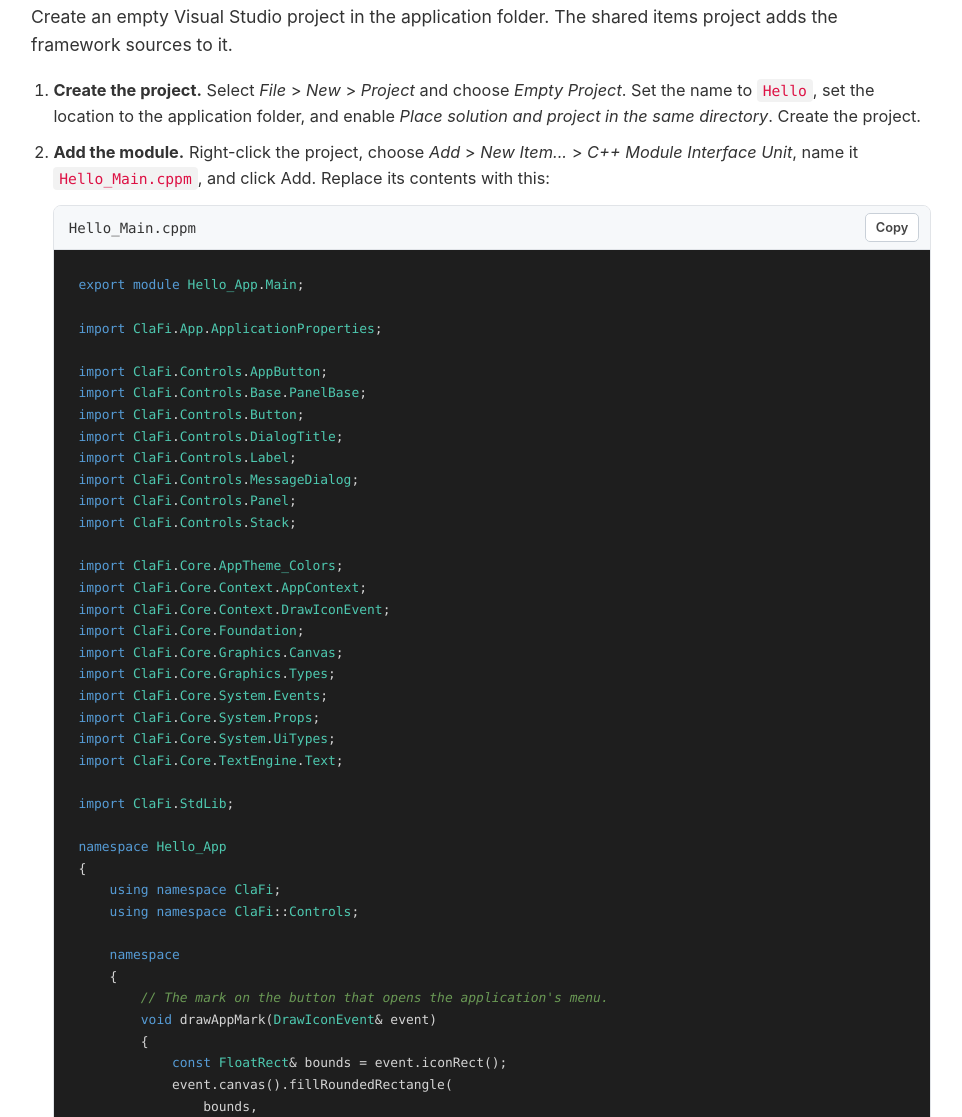
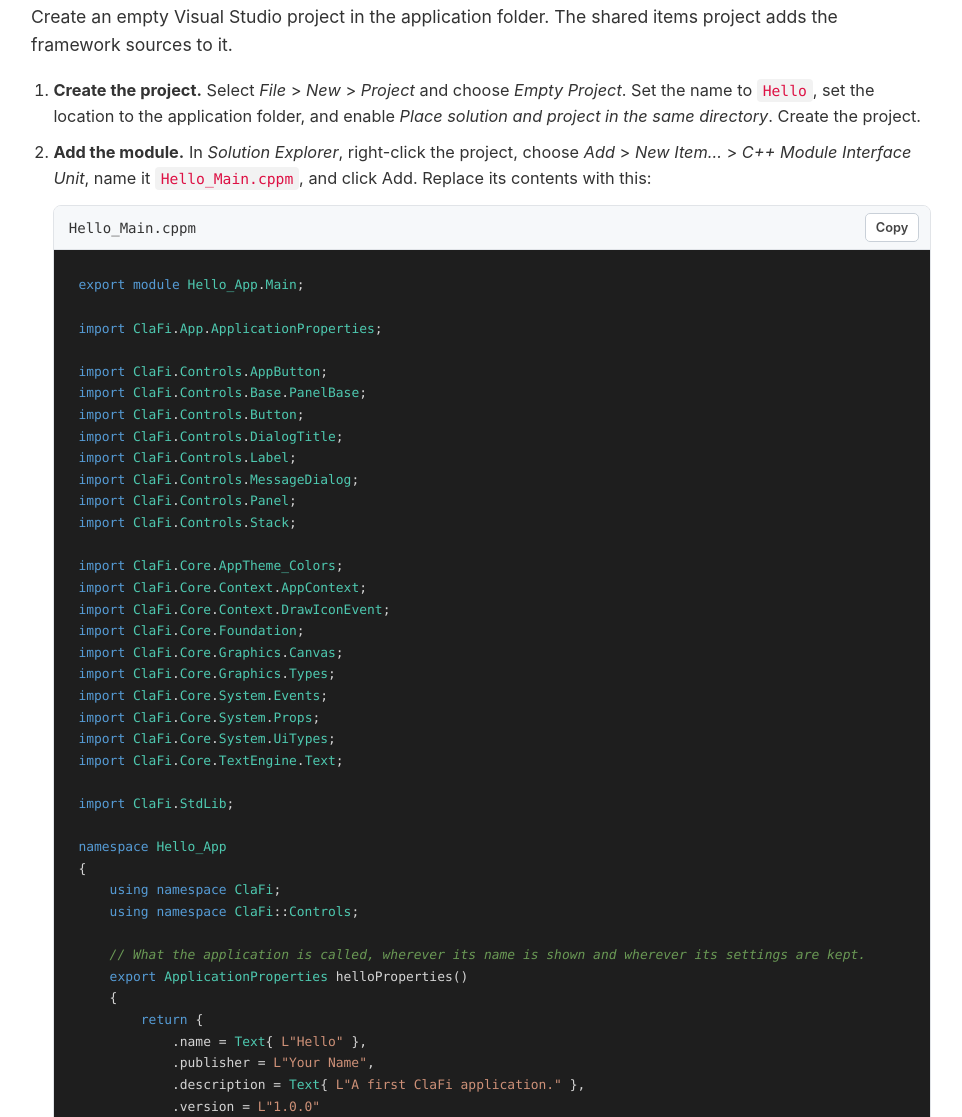
Before and after one commit to clafi-fw/cpp, a plain HTML site: page docs/quickstart.html in a window 1280 px wide. Shown: the part 2382-3499 px from the top of the page, without its empty margins (309-1271 px from the left). Drawn offline with Linux system fonts and the light colour scheme.

Commit message:
Quick start correction

```diff
--- a/docs/quickstart.html
+++ b/docs/quickstart.html
@@ -943,6 +943,17 @@ m_reloadButton.onClick([](<span class="tp">ClickEvent</span>&amp; event) {
             lines.push('    using namespace ClaFi;');
             lines.push('    using namespace ClaFi::Controls;');
             lines.push('');
+            lines.push('    // What the application is called, wherever its name is shown and wherever its settings are kept.');
+            lines.push('    export ApplicationProperties ' + propertiesFunction() + '()');
+            lines.push('    {');
+            lines.push('        return {');
+            lines.push('            .name = Text{ L"' + state.name + '" },');
+            lines.push('            .publisher = L"Your Name",');
+            lines.push('            .description = Text{ L"A first ClaFi application." },');
+            lines.push('            .version = L"1.0.0"');
+            lines.push('        };');
+            lines.push('    }');
+            lines.push('');
             if (has('menu')) {
                 lines.push('    namespace');
                 lines.push('    {');
@@ -1081,6 +1092,7 @@ m_reloadButton.onClick([](<span class="tp">ClickEvent</span>&amp; event) {
             lines.push('        WithBody{');
             lines.push('            params,');
             lines.push('            HostProps{');
+            lines.push('                UiElement::Dialog,');
             lines.push('                FormPlacement::Default,');
             if (pages) {
                 lines.push('                MinSize{ 640.0f, 400.0f },');
@@ -1145,16 +1157,6 @@ m_reloadButton.onClick([](<span class="tp">ClickEvent</span>&amp; event) {
                 lines.push('    }');
                 lines.push('');
             }
-            lines.push('    // What the application is called, wherever its name is shown and wherever its settings are kept.');
-            lines.push('    export ApplicationProperties ' + propertiesFunction() + '()');
-            lines.push('    {');
-            lines.push('        return {');
-            lines.push('            .name = Text{ L"' + state.name + '" },');
-            lines.push('            .publisher = L"Your Name",');
-            lines.push('            .description = Text{ L"A first ClaFi application." },');
-            lines.push('            .version = L"1.0.0"');
-            lines.push('        };');
-            lines.push('    }');
             lines.push('}');
             return lines.join('\n');
         }
@@ -1300,8 +1302,8 @@ m_reloadButton.onClick([](<span class="tp">ClickEvent</span>&amp; event) {
             lines.push('# ' + name + ' - an application built against the ClaFi clone beside this folder.');
             lines.push('cmake_minimum_required(VERSION 4.3)');
             lines.push('');
-            lines.push('# libc++, for import std, and the same thread support in every module.');
-            lines.push('set(CMAKE_CXX_FLAGS "${CMAKE_CXX_FLAGS} -stdlib=libc++ -pthread")');
+            lines.push('# libc++, for import std; no RTTI; and the same thread support in every module.');
+            lines.push('set(CMAKE_CXX_FLAGS "${CMAKE_CXX_FLAGS} -stdlib=libc++ -fno-rtti -pthread")');
             lines.push('');
             lines.push('# The gate that turns import std on. The token follows the feature behavior; a newer CMake may need its own here.');
             lines.push('if(CMAKE_VERSION VERSION_LESS 4.4)');
@@ -1523,10 +1525,10 @@ m_reloadButton.onClick([](<span class="tp">ClickEvent</span>&amp; event) {
                 html.push('<p>Create an empty Visual Studio project in the application folder. The shared items project adds the framework sources to it.</p>');
                 html.push('<ol class="uisteps">');
                 html.push('<li><strong>Create the project.</strong> Select <em>File</em> &gt; <em>New</em> &gt; <em>Project</em> and choose <em>Empty Project</em>. Set the name to <code>' + escapeHtml(state.name) + '</code>, set the location to the application folder, and enable <em>Place solution and project in the same directory</em>. Create the project.</li>');
-                html.push('<li><strong>Add the module.</strong> Right-click the project, choose <em>Add</em> &gt; <em>New Item...</em> &gt; <em>C++ Module Interface Unit</em>, name it <code>' + escapeHtml(state.name) + '_Main.cppm</code>, and click Add. Replace its contents with this:' + codeCard(moduleFile) + '</li>');
-                html.push('<li><strong>Add the entry point.</strong> Right-click the project, choose <em>Add</em> &gt; <em>New Item...</em> &gt; <em>C++ File (.cpp)</em>, name it <code>' + escapeHtml(state.name) + '_Win32.cpp</code>, and click Add. Replace its contents with this:' + codeCard(winEntryFile) + '</li>');
-                html.push('<li><strong>Add the framework\'s shared items.</strong> Right-click the solution, choose <em>Add</em> &gt; <em>Existing Project...</em>, and select <code>&lt;clone&gt;\\Visual Studio Shared Items\\ClaFi.vcxitems</code>. This adds the framework to the solution; the module imports are available after the reference in the next step.</li>');
-                html.push('<li><strong>Reference the framework.</strong> Right-click the <code>' + escapeHtml(state.name) + '</code> project, choose <em>Add</em> &gt; <em>Reference...</em>, check <code>ClaFi</code> and click OK.</li>');
+                html.push('<li><strong>Add the module.</strong> In <em>Solution Explorer</em>, right-click the project, choose <em>Add</em> &gt; <em>New Item...</em> &gt; <em>C++ Module Interface Unit</em>, name it <code>' + escapeHtml(state.name) + '_Main.cppm</code>, and click Add. Replace its contents with this:' + codeCard(moduleFile) + '</li>');
+                html.push('<li><strong>Add the entry point.</strong> In <em>Solution Explorer</em>, right-click the project, choose <em>Add</em> &gt; <em>New Item...</em> &gt; <em>C++ File (.cpp)</em>, name it <code>' + escapeHtml(state.name) + '_Win32.cpp</code>, and click Add. Replace its contents with this:' + codeCard(winEntryFile) + '</li>');
+                html.push('<li><strong>Add the framework\'s shared items.</strong> In <em>Solution Explorer</em>, right-click the solution, choose <em>Add</em> &gt; <em>Existing Project...</em>, and select <code>&lt;clone&gt;\\Visual Studio Shared Items\\ClaFi.vcxitems</code>. This adds the framework to the solution; the module imports are available after the reference in the next step.</li>');
+                html.push('<li><strong>Reference the framework.</strong> In <em>Solution Explorer</em>, right-click the <code>' + escapeHtml(state.name) + '</code> project, choose <em>Add</em> &gt; <em>Reference...</em>, check <code>ClaFi</code> and click OK.</li>');
                 html.push('</ol>');
                 html.push('<p class="small">Set the publisher, description and version in the module properties.</p>');
             }
@@ -1561,21 +1563,20 @@ m_reloadButton.onClick([](<span class="tp">ClickEvent</span>&amp; event) {
             html.push('<h3 class="step-title"><span class="step-num">3</span>Build it</h3>');
             if (windowsBuild()) {
                 html.push('<h4>The Windows build</h4>');
-                html.push('<p>Open the project properties (right-click the project &gt; <em>Properties</em>) and select <em>All Configurations</em> and <em>All Platforms</em>. Set the following:</p>');
+                html.push('<p>Open the project properties (in <em>Solution Explorer</em>, right-click the project &gt; <em>Properties</em>) and select <em>All Configurations</em> and <em>All Platforms</em>. Set the following:</p>');
                 html.push('<table class="settings">');
                 html.push('<tr><th>Property page</th><th>Setting</th><th>Value</th></tr>');
                 html.push('<tr><td>Configuration Properties &gt; Advanced</td><td>Character Set</td><td>Use Unicode Character Set</td></tr>');
                 html.push('<tr><td>C/C++ &gt; General</td><td>Scan Sources for Module Dependencies</td><td>Yes</td></tr>');
-                html.push('<tr><td>C/C++ &gt; General</td><td>Translate Includes to Imports</td><td>No</td></tr>');
                 html.push('<tr><td>C/C++ &gt; General</td><td>Multi-processor Compilation</td><td>Yes</td></tr>');
                 html.push('<tr><td>C/C++ &gt; Language</td><td>C++ Language Standard</td><td>ISO C++20 Standard</td></tr>');
                 html.push('<tr><td>C/C++ &gt; Language</td><td>Enable Run-Time Type Information</td><td>No</td></tr>');
-                html.push('<tr><td>C/C++ &gt; Code Generation</td><td>Floating Point Model</td><td>Fast</td></tr>');
                 html.push('<tr><td>C/C++ &gt; Command Line</td><td>Additional Options</td><td><code>/bigobj /utf-8</code></td></tr>');
                 html.push('<tr><td>Linker &gt; System</td><td>SubSystem</td><td>' + (isConsole() ? 'Console' : 'Windows') + '</td></tr>');
                 html.push('<tr><td>Manifest Tool &gt; Input and Output</td><td>DPI Awareness</td><td>Per Monitor High DPI Aware</td></tr>');
                 html.push('</table>');
-                html.push('<p class="small"><em>Scan Sources for Module Dependencies</em> builds the <code>std</code> module automatically. Leave <em>Build ISO C++23 Standard Library Modules</em> off. For a Debug build, set <em>C/C++ &gt; General &gt; Debug Information Format</em> to <em>C7 compatible (/Z7)</em>.</p>');
+                html.push('<p class="small"><em>Scan Sources for Module Dependencies</em> builds the <code>std</code> module automatically. For a Debug build, set <em>C/C++ &gt; General &gt; Debug Information Format</em> to <em>C7 compatible (/Z7)</em>.</p>');
+                html.push('<p class="small">RTTI is off in both builds; the framework does not use it, and the binary is smaller. The framework\'s own projects also set <em>Floating Point Model</em> to <em>Fast</em>; that is a performance choice, not a requirement.</p>');
                 if (state.winTool === 'msbuild') {
                     html.push('<p>From a <em>Developer PowerShell for Visual Studio</em>, in the application folder:</p>');
                     html.push(shellBlock('msbuild ' + state.name + '.vcxproj /p:Configuration=Release /p:Platform=x64 /m'));
```
